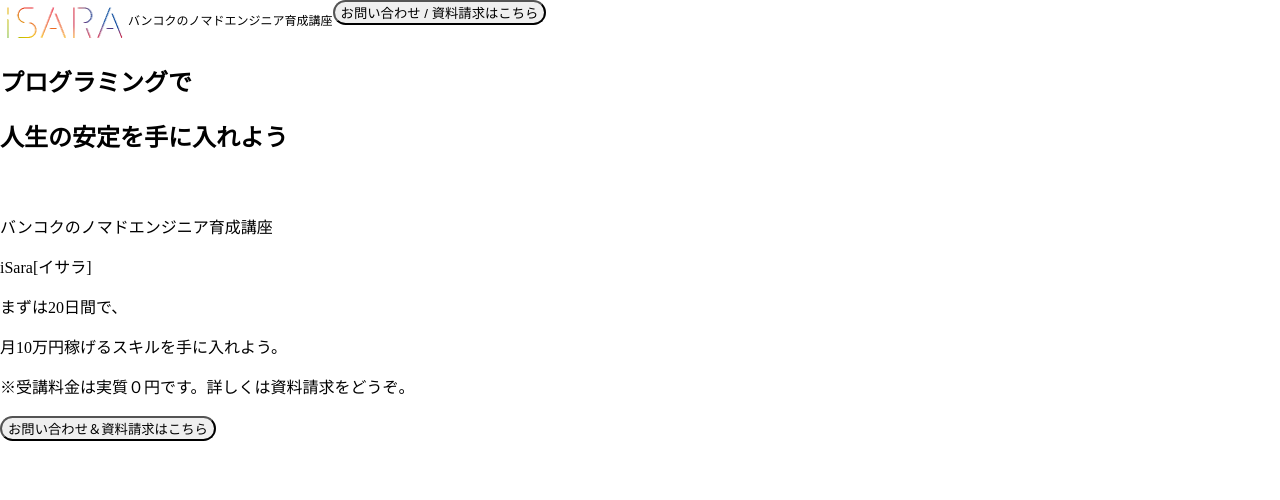
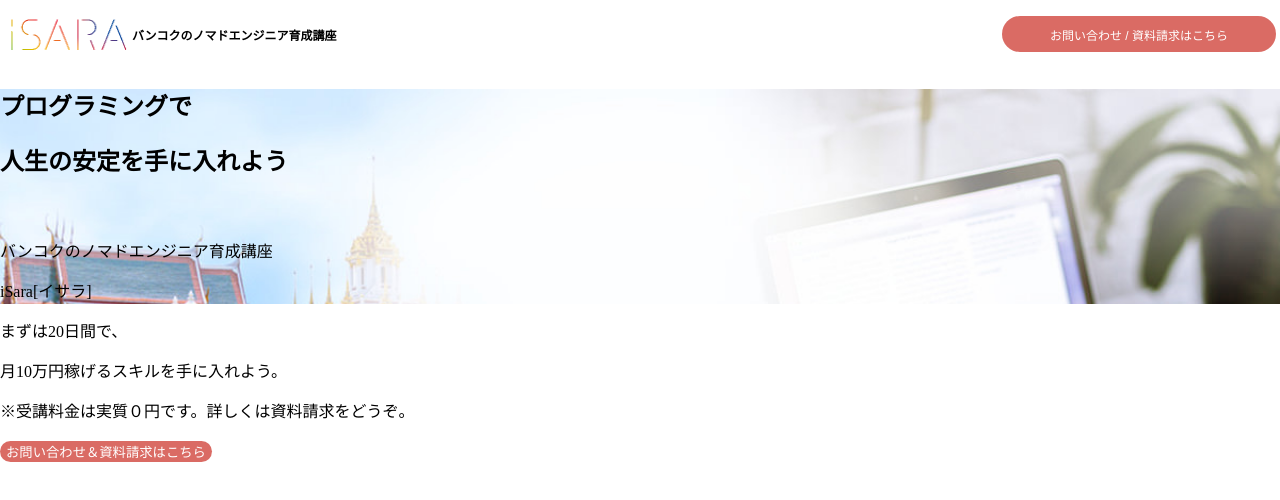
Before and after one commit to nnaoi/lp-isara, a website: page index.html in a window 1280 px wide. Drawn offline with nearby package versions, Linux system fonts and the light colour scheme.

Commit message:
wip: header
ヘッダーにflexを指定して横並びにした。subが下に下にそろっていない。ボタンhoverした時の色を変更する

```diff
--- a/index.html
+++ b/index.html
@@ -15,7 +15,7 @@
             <p class="header__sub">バンコクのノマドエンジニア育成講座</p>
         </div>
         <nav class="header__nav">
-            <button class="header__contactus btn-primary btn--small">お問い合わせ / 資料請求はこちら</button>
+            <button class="header__contactus btn btn-primary btn--small">お問い合わせ / 資料請求はこちら</button>
         </nav>
     </header>
     <section class="hero">
--- a/scss/styles.scss
+++ b/scss/styles.scss
@@ -1,12 +1,17 @@
 body {
+    background: #ffffff;
     font-size: 16px;
 }
 
 .header {
     display: flex;
+    justify-content: space-between;
+    align-items: center;
+    padding: 0.75rem 0.25rem;
 
     &__logo {
         display: flex;
+        align-items: center;
     }
 
     &__logo-image {
@@ -15,12 +20,31 @@
 
     &__sub {
         font-size: 0.75rem;
+        font-weight: bold;
+        align-self: flex-end;
     }
 }
 
-.btn {
+.hero {
+    background-image: url('../img/hero/main.jpg');
+    background-size: 100%;
 }
 
-.btn-primary {
-    border-radius: 2rem;
+.btn {
+    padding: 0.6rem 3rem;
+
+    &-primary {
+        border: none;
+        border-radius: 2rem;
+        background: #da6b64;
+        color: #ffffff;
+    }
+
+    &--small {
+        font-size: .75rem;
+    }
+
+    &:hover {
+        opacity: .6;
+    }
 }
```
Also changed, not shown: css/styles.css, img/hero/main.jpg (added), 1 other file.
